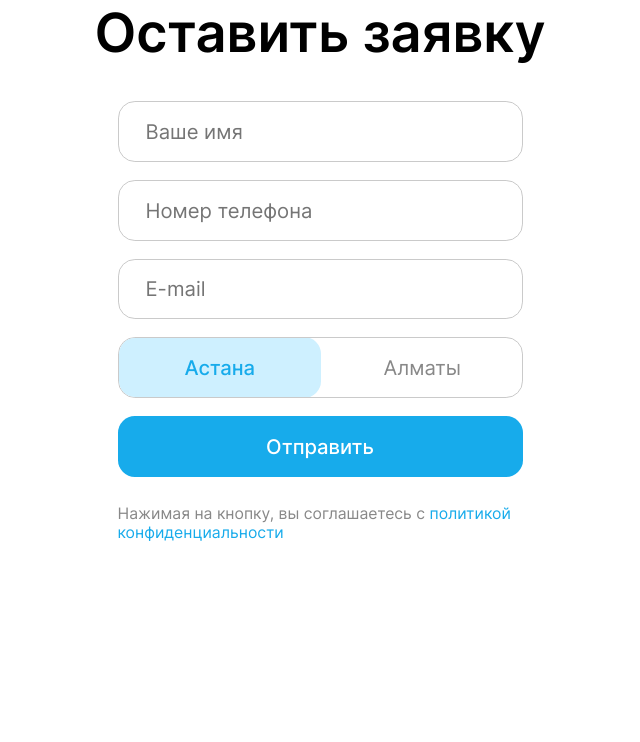
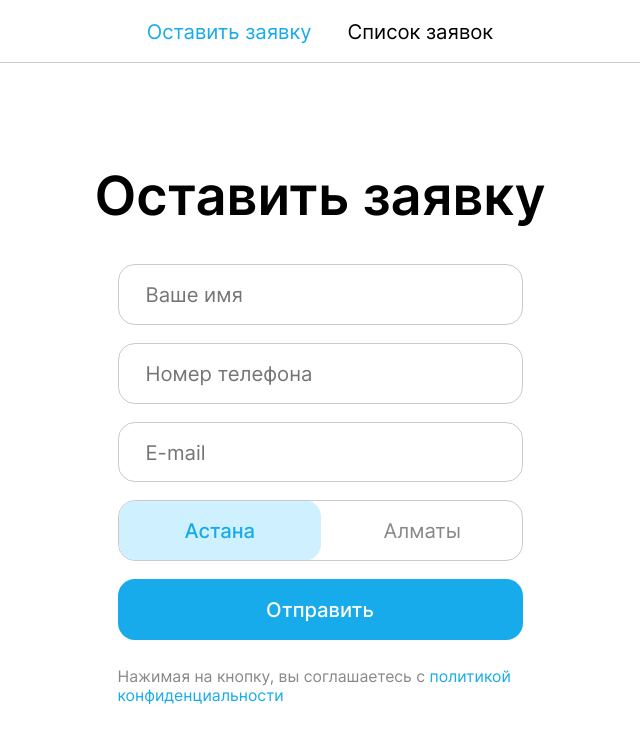
Before and after one commit to AkerkeMilano/request-app, a React (Create React App) app: page / in a window 1280 px wide. Shown: the top 742 px of the page, without its empty margins (320-960 px from the left). Built offline with nearby package versions, Linux system fonts and the light colour scheme.

Commit message:
Added header layout and navigation

```diff
--- a/src/App.tsx
+++ b/src/App.tsx
@@ -1,11 +1,20 @@
 import React from 'react';
 import { RequestForm } from './containers/RequestForm/RequestForm';
+import { SuccessInfo } from './containers/SuccessInfo/SuccessInfo';
+import { Route, Routes, BrowserRouter } from 'react-router-dom';
+import Layout from './components/Layout/Layout';
 
 function App() {
   return (
-    <div className="App">
-      <RequestForm />
-    </div>
+    <BrowserRouter>
+      <Routes>
+        <Route element={<Layout />}>
+          <Route path="/" element={<RequestForm />}>
+            <Route path="success" element={<SuccessInfo />} />
+          </Route>
+        </Route>
+      </Routes>
+    </BrowserRouter>
   );
 }
 
--- /dev/null
+++ b/src/components/Layout/Layout.module.scss
@@ -0,0 +1,24 @@
+@import '../../styles/variables.scss';
+@import '../../styles/functions.scss';
+
+.toolbar {
+    height: toRem(56);
+    width: 100%;
+    position: fixed;
+    top: 0;
+    left: 0;
+    background-color: inherit;
+    display: flex;
+    justify-content: center;
+    align-items: center;
+    border-bottom: 1px solid $light-grey-color;
+  }
+
+  .toolbar nav {
+    height: 100%;
+  }
+
+  .Layout-Content {
+    margin-top: 80px;
+    min-height: calc(100vh - 50px - 80px);
+  }
--- /dev/null
+++ b/src/components/Layout/Layout.tsx
@@ -0,0 +1,20 @@
+import { Outlet } from 'react-router-dom';
+import styles from "./Layout.module.scss";
+import NavigationItems from '../NavigationItems/NavigationItems';
+
+const Layout = () => {
+  return (
+    <>
+      <header className={styles.toolbar}>
+        <nav>
+          <NavigationItems />
+        </nav>
+      </header>
+      <main className="Layout-Content">
+        <Outlet />
+      </main>
+    </>
+  );
+};
+
+export default Layout;
--- /dev/null
+++ b/src/components/NavigationItems/NavigationItems.module.scss
@@ -0,0 +1,31 @@
+@import '../../styles/variables.scss';
+@import '../../styles/functions.scss';
+
+.not-active {
+  color: $black-color;
+  &:hover {
+    opacity: 0.8;
+  }
+}
+
+.active {
+  color: $button-color;
+  &:hover {
+    opacity: 0.8;
+  }
+}
+
+.active .not-active a {
+  color: inherit;
+  text-decoration: none;
+}
+
+.navigationItems {
+  display: flex;
+  height: 100%;
+  align-items: center;
+  justify-content: center;
+  list-style: none;
+  font-size: toRem(20);
+  gap: toRem(32);
+}
--- /dev/null
+++ b/src/components/NavigationItems/NavigationItems.tsx
@@ -0,0 +1,15 @@
+import { NavLink } from 'react-router-dom';
+import styles from "./NavigationItems.module.scss";
+
+const NavigationItems = () => {
+  return (
+    <ul className={styles.navigationItems}>
+      <NavLink className={({isActive}) => (isActive ? styles.active : styles["not-active"])} to="/">
+        Оставить заявку
+      </NavLink>
+      <NavLink className={({isActive}) => (isActive ? styles.active : styles["not-active"])} to="/requests">Список заявок</NavLink>
+    </ul>
+  );
+};
+
+export default NavigationItems;
--- a/src/containers/RequestForm/RequestForm.module.scss
+++ b/src/containers/RequestForm/RequestForm.module.scss
@@ -6,6 +6,7 @@
     flex-direction: column;
     align-items: center;
     justify-content: center;
+    margin-top: toRem(145);
 }
 .form {
     display: flex;
--- a/src/containers/RequestForm/RequestForm.tsx
+++ b/src/containers/RequestForm/RequestForm.tsx
@@ -1,4 +1,5 @@
 import { useState } from 'react';
+import { useNavigate } from 'react-router-dom';
 import { Button } from '../../components/Button/Button';
 import { Header } from '../../components/Header/Header';
 import { Input } from '../../components/Input/Input';
@@ -58,9 +59,17 @@ export const RequestForm = () => {
     setFormErrors(errors);
     setValidState(true);
   };
+  const navigate = useNavigate();
+  const navigateSuccess = () => {
+    navigate("success");
+  };
+
   const submitForm = (e: any) => {
     e.preventDefault();
     validateInputs(contactInfo);
+    if(Object.keys(formErrors).length === 0){
+      navigateSuccess();
+    }
   };
   return (
     <div className={styles.requestForm}>
--- /dev/null
+++ b/src/containers/SuccessInfo/SuccessInfo.module.scss
@@ -0,0 +1,16 @@
+@import '../../styles/variables.scss';
+@import '../../styles/functions.scss';
+
+.successInfo {
+    display: flex;
+    flex-direction: column;
+    align-items: center;
+    justify-content: center;
+    margin-top: toRem(296);
+}
+.text {
+    font-size: toRem(20);
+    color: $black-color;
+    margin-top: toRem(16);
+    margin-bottom: toRem(24);
+}
--- /dev/null
+++ b/src/containers/SuccessInfo/SuccessInfo.tsx
@@ -0,0 +1,14 @@
+import React from 'react';
+import { Header } from '../../components/Header/Header';
+import { Button } from '../../components/Button/Button';
+import styles from './SuccessInfo.module.scss';
+
+export const SuccessInfo = () => {
+  return (
+    <div className={styles.successInfo}>
+      <Header type="success">Заявка успешно отправлена!</Header>
+      <div className={styles.text}>Мы свяжемся с вами в ближайшее время</div>
+      <Button type="button">Рестарт формы</Button>
+    </div>
+  );
+};
```
